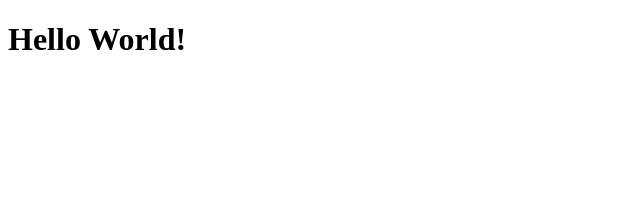
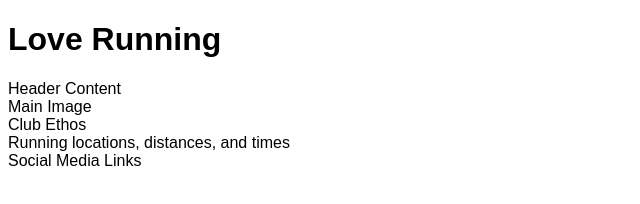
Before and after one commit to AndrewMcM98/love-running, a plain HTML site: page index.html in a window 1280 px wide. Shown: the whole page, without its empty margins (0-640 px from the left). Drawn offline with Linux system fonts and the light colour scheme.

Commit message:
Add core structure for layout of page

```diff
--- a/assets/css/style.css
+++ b/assets/css/style.css
@@ -0,0 +1,3 @@
+body {
+    font-family: Arial;
+}
--- a/index.html
+++ b/index.html
@@ -4,10 +4,26 @@
     <meta charset="UTF-8">
     <meta http-equiv="X-UA-Compatible" content="IE=edge">
     <meta name="viewport" content="width=device-width, initial-scale=1.0">
-    <title>Document</title>
+    <meta name="description" content="Love Running club for runners in Dublin, Ireland">
+    <meta name="keywords" content="love running, running club, ireland, dublin">
+
+    <link rel="stylesheet" href="assets/css/style.css">
+    <title>Love Running</title>
 </head>
 <body>
-    <h1>Hello World!</h1>
-
+    <h1>Love Running</h1>
+    <header>Header Content</header>
+    <section>
+        Main Image
+    </section>
+    <section>
+        Club Ethos
+    </section>
+    <section>
+        Running locations, distances, and times
+    </section>
+    <footer>
+        Social Media Links
+    </footer>
 </body>
 </html>
```
